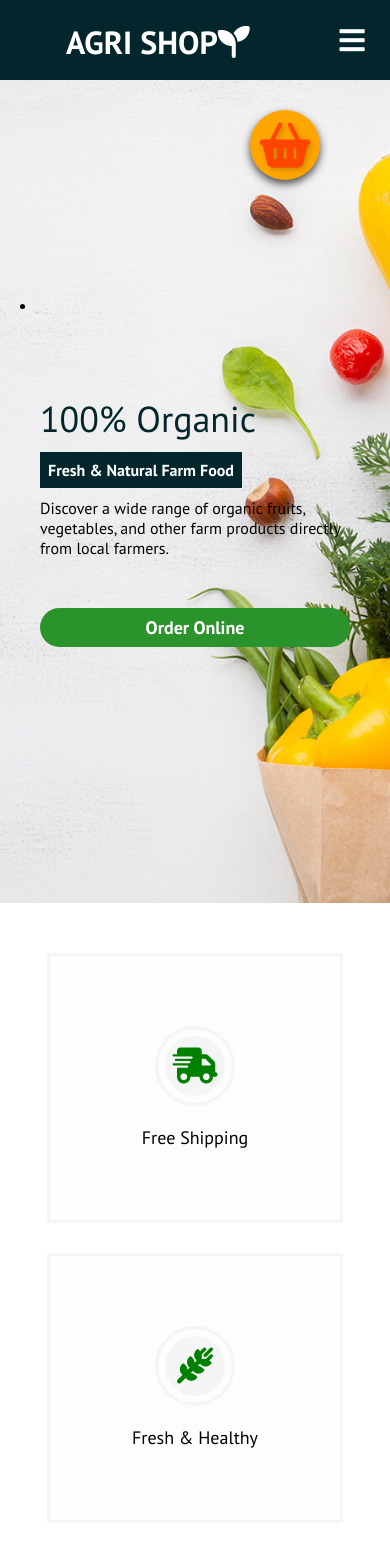
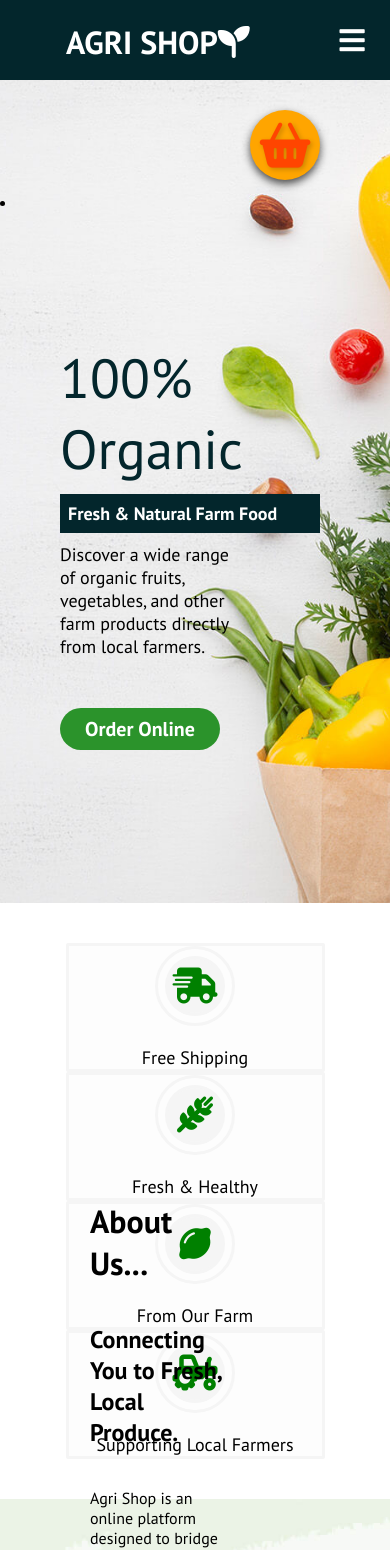
Before and after one commit to MKristinaa/AgriShop-React, a React (Create React App) app: page / in a window 390 px wide. Shown: the top 1550 px of the page. Built offline with nearby package versions, Linux system fonts and the light colour scheme.

Commit message:
Updated Home.css for better responsiveness

```diff
--- a/src/components/pages/Home.css
+++ b/src/components/pages/Home.css
@@ -319,79 +319,57 @@
 
 /* TELEFONI (max širina 600px) */
 @media (max-width: 600px) {
-  .home-container {
-    align-items: flex-start;
-    padding: 20px;
+  .carousel-wrapper {
+    flex-direction: row; /* horizontalno, ne column */
+    justify-content: center;
+    align-items: center;
+    position: relative;
+    width: 100%;
   }
 
-  .home-content {
-    width: 100%;
-    margin: 0;
-    text-align: left;
-  }
-
-  .home-title {
-    font-size: 36px;
-  }
-
-  .home-text-1 {
-    font-size: 16px;
-    width: fit-content;
-  }
-
-  .home-text-2 {
-    width: 100%;
-    font-size: 16px;
-  }
-
-  .order-button {
-    width: 100%;
-    font-size: 18px;
-  }
-
-  .home-container-2 {
-    flex-direction: column;
-    height: auto;
+  .products {
+    display: flex;
+    gap: 10px;
+    overflow: hidden;
+    flex: 1;
   }
 
   .container-2-item {
-    width: 80%;
-    margin-bottom: 20px;
-  }
-
-  .home-about {
-    padding: 40px 20px;
-  }
-
-  .about-containt {
-    width: 100%;
-  }
-
-  .carousel-wrapper {
-    flex-direction: column;
+    width: 70%;        /* malo smanjena kartica */
+    min-width: 220px;  /* ne dozvoljava da bude premala */
+    height: auto;
+    margin: 0 auto;
+    flex-shrink: 0;    /* ne dozvoljava da se kartica dodatno smanji */
   }
 
   .carousel-arrow {
-    margin: 10px 0;
+    position: absolute;
+    top: 50%;
+    transform: translateY(-50%);
+    background-color: #4caf50;
+    color: white;
+    border: none;
+    width: 40px;
+    height: 40px;
+    border-radius: 50%;
+    display: flex;
+    justify-content: center;
+    align-items: center;
+    cursor: pointer;
+    z-index: 10;
   }
 
-  .products {
-    flex-wrap: wrap;
-    gap: 15px;
+  .carousel-arrow.left {
+    left: 5px;
+  }
+
+  .carousel-arrow.right {
+    right: 5px;
   }
 
   .product-img img {
-    width: 120px;
-  }
-
-  .cart {
-    width: 55px;
-    height: 55px;
-    top: 20px;
-    right: 20px;
-  }
-
-  .cart i {
-    font-size: 28px;
+    width: 100%;
+    height: auto;
+    object-fit: cover;
   }
 }
```
